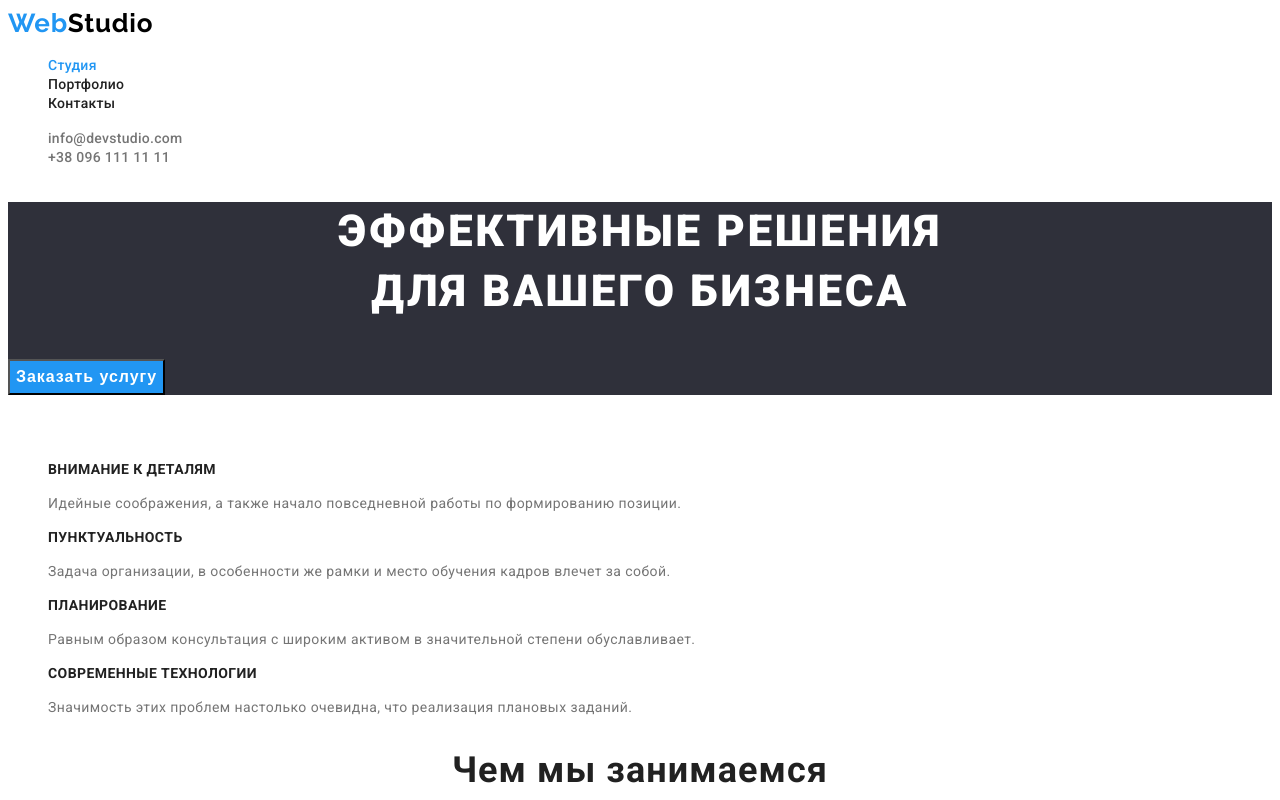
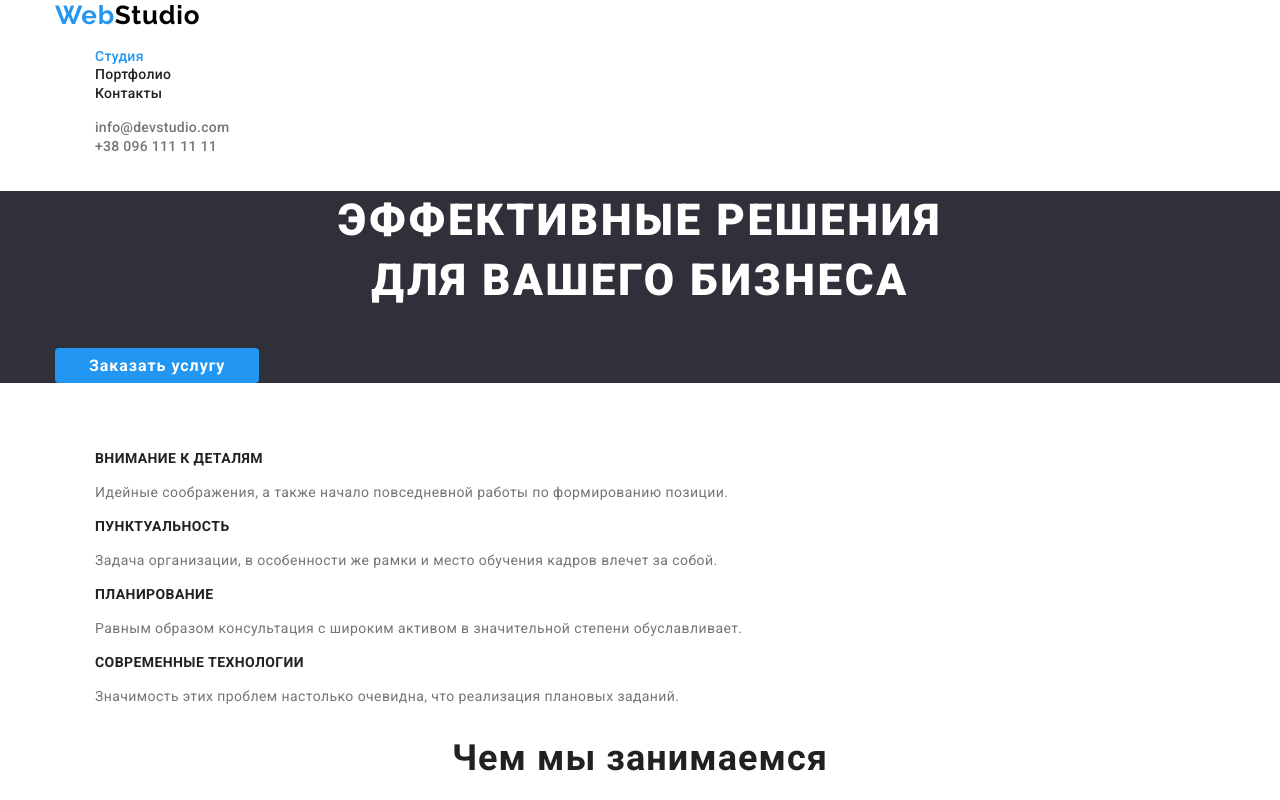
Before and after one commit to Serhii1883/goit-markup-hw-03, a plain HTML site: page index.html in a window 1280 px wide. Shown: the top 800 px of the page. Drawn offline with nearby package versions, Linux system fonts and the light colour scheme.

Commit message:
modern-normalise, buttons, containers

```diff
--- a/css/styles.css
+++ b/css/styles.css
@@ -21,6 +21,14 @@ body {
 }
 
 /* general styles */
+.container {
+    width: 1200px;
+    margin-left: auto;
+    margin-right: auto;
+    padding-left: 15px;
+    padding-right: 15px;
+}
+
 .list-none {
     list-style: none;
 }
@@ -92,6 +100,11 @@ body {
 }
 
 .button {
+    border-radius: 4px;
+    border-color: transparent;
+    padding-left: 32px;
+    padding-right: 32px;
+    min-width: 200px;
     font-weight: 700;
     font-size: 16px;
     line-height: 1.87;
@@ -160,6 +173,10 @@ body {
 
 /* portfolio page filter */
 .portfolio-button {
+    border-radius: 4px;
+    border-color: transparent;
+    padding-left: 22px;
+    padding-right: 22px;
     font-weight: 500;
     font-size: 16px;
     line-height: 1.62;
--- a/index.html
+++ b/index.html
@@ -8,6 +8,7 @@
     <link rel="preconnect" href="https://fonts.googleapis.com">
     <link rel="preconnect" href="https://fonts.gstatic.com" crossorigin>
     <link href="https://fonts.googleapis.com/css2?family=Raleway:wght@700&family=Roboto:wght@400;500;700;900&display=swap" rel="stylesheet">
+    <link rel="stylesheet" href="https://cdnjs.cloudflare.com/ajax/libs/modern-normalize/1.1.0/modern-normalize.min.css" integrity="sha512-wpPYUAdjBVSE4KJnH1VR1HeZfpl1ub8YT/NKx4PuQ5NmX2tKuGu6U/JRp5y+Y8XG2tV+wKQpNHVUX03MfMFn9Q==" crossorigin="anonymous" referrerpolicy="no-referrer" />
     <link rel="stylesheet" href="./css/styles.css"/>
 </head>
 <body>
@@ -15,7 +16,11 @@
     <header>
 
         <!-- navigation bar -->
+        <div class="container">
         <a href="./index.html" class="header-logo logo-link"> <span class="logo-text">Web</span>Studio</a>
+        </div>
+
+        <div class="container">
         <nav class="nav">
             <ul class="list-none">
                 <li><a href="./index.html" class="nav-link active-link">Студия</a></li>
@@ -23,10 +28,14 @@
                 <li><a href="" class="nav-link">Контакты</a></li>
             </ul>
         </nav>
+        </div>
+
+    <div class="container">
         <ul class="header-contacts list-none" >
             <li><a href="mailto:info@devstudio.com" class="hd-link link">info@devstudio.com</a></li>
             <li><a href="tel:+380961111111" class="hd-link link">+38 096 111 11 11</a></li>
         </ul>
+    </div>
     </header>
 
     <!-- main content -->
@@ -34,13 +43,16 @@
 
         <!-- action button -->
         <section class="slogan">
+        <div class="container">
             <h1 class="hero">Эффективные решения <br/>
                 для вашего бизнеса</h1>
             <button type="button" class="button">Заказать услугу</button>
+        </div>
         </section>
 
         <!-- features -->
         <section class="benefits">
+        <div class="container">
             <h2 class="hidden-hd"> Наши преимущества </h2>
             <ul class="list-none">
                 <li>
@@ -67,10 +79,12 @@
                         плановых заданий.</p>
                 </li>
             </ul>
+        </div>
         </section>
 
         <!-- expertise -->
         <section class="expertise">
+        <div class="container">
             <h2 class="expertie-hd">Чем мы занимаемся</h2>
             <ul class="list-none">
                 <li>
@@ -85,10 +99,12 @@
                     <a href=""><img src="./images/box-three.jpg" alt="Подбор цвета" width="370"></a>
                 </li>
             </ul>
+        </div>
         </section>
 
         <!-- team -->
         <section class="team">
+        <div class="container">
             <h2 class="team-hd">Наша команда</h2>
             <ul class="list-none">
                 <li>
@@ -115,14 +131,18 @@
                     <p class="job-title">UI Designer</p>
                 </li>
             </ul>
+        </div>
         </section>
     </main>
 
     <!-- main page footer -->
     <footer class="footer">
+        <div class="container">
         <a href="./index.html" class="footer-logo logo-link"> <span class="logo-text">Web</span>Studio </a>
+        </div>
 
         <!-- contacts -->
+        <div class="container">
         <address>
             <ul class="list-none">
                 <li><a href="" class="footer-address footer-link">г. Киев, пр-т Леси Украинки, 26</a></li>
@@ -130,6 +150,7 @@
                 <li><a href="tel:+380961111111" class="footer-tel footer-link">+38 096 111 11 11</a></li>
             </ul>
         </address>
+        </div>
     </footer>
 
 </body>
```
Also changed, not shown: portfolio.html (+19 -0 lines).
